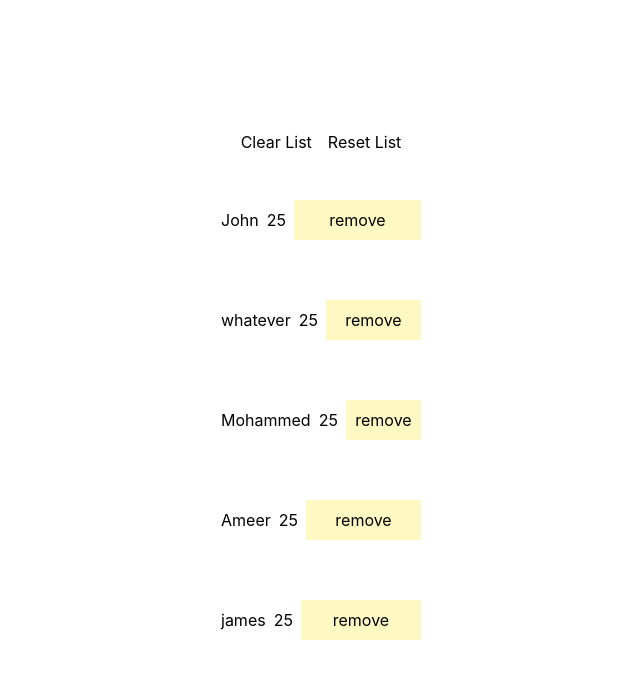
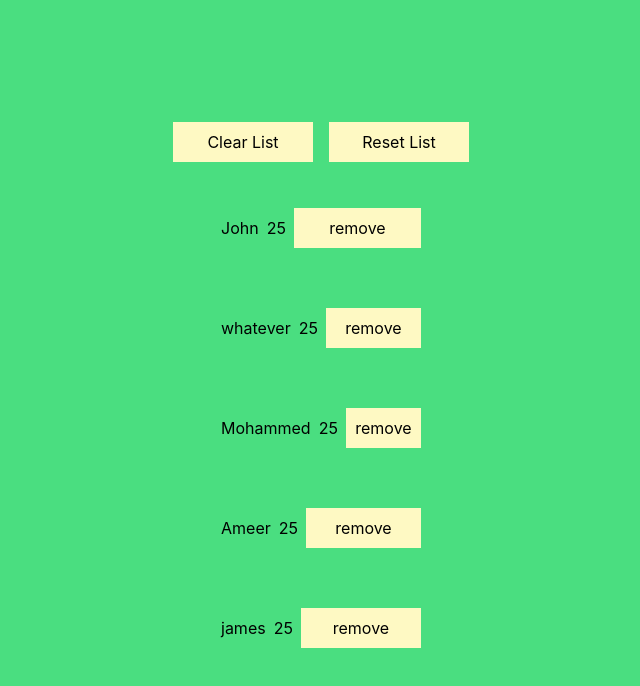
Before and after one commit to Ameer2000Mzori/List-UseReducer-React, a React (Create React App) app: page / in a window 1280 px wide. Shown: the top 686 px of the page, without its empty margins (319-959 px from the left). Built offline with nearby package versions, Linux system fonts and the light colour scheme.

Commit message:
added more styling to the project

```diff
--- a/src/component/List.jsx
+++ b/src/component/List.jsx
@@ -34,10 +34,20 @@ const List = () => {
   }, [state])
 
   return (
-    <div className="flex flex-col text-center items-center justify-center h-[100vh] w-[100vw]  gap-4">
+    <div className="flex flex-col text-center items-center justify-center h-[100vh] w-[100vw] bg-green-400 gap-4">
       <div className="flex flex-row text-center items-center justify-center gap-4">
-        <button onClick={removeAllUsers}>Clear List</button>
-        <button onClick={resetListUsers}>Reset List</button>
+        <button
+          className="w-[140px] h-[40px] bg-yellow-100"
+          onClick={removeAllUsers}
+        >
+          Clear List
+        </button>
+        <button
+          className="w-[140px] h-[40px] bg-yellow-100"
+          onClick={resetListUsers}
+        >
+          Reset List
+        </button>
       </div>
       <div>
         {state.map((user) => {
```
